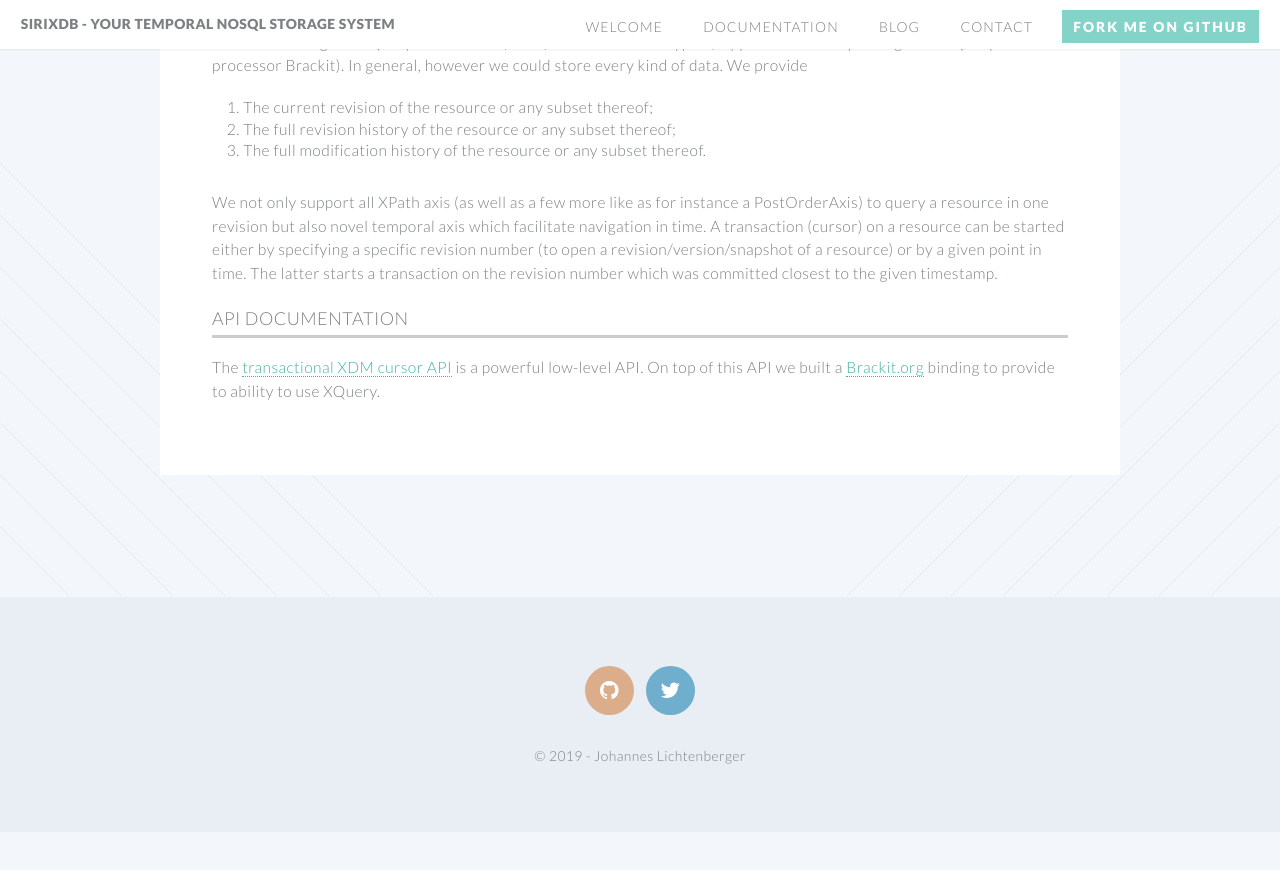
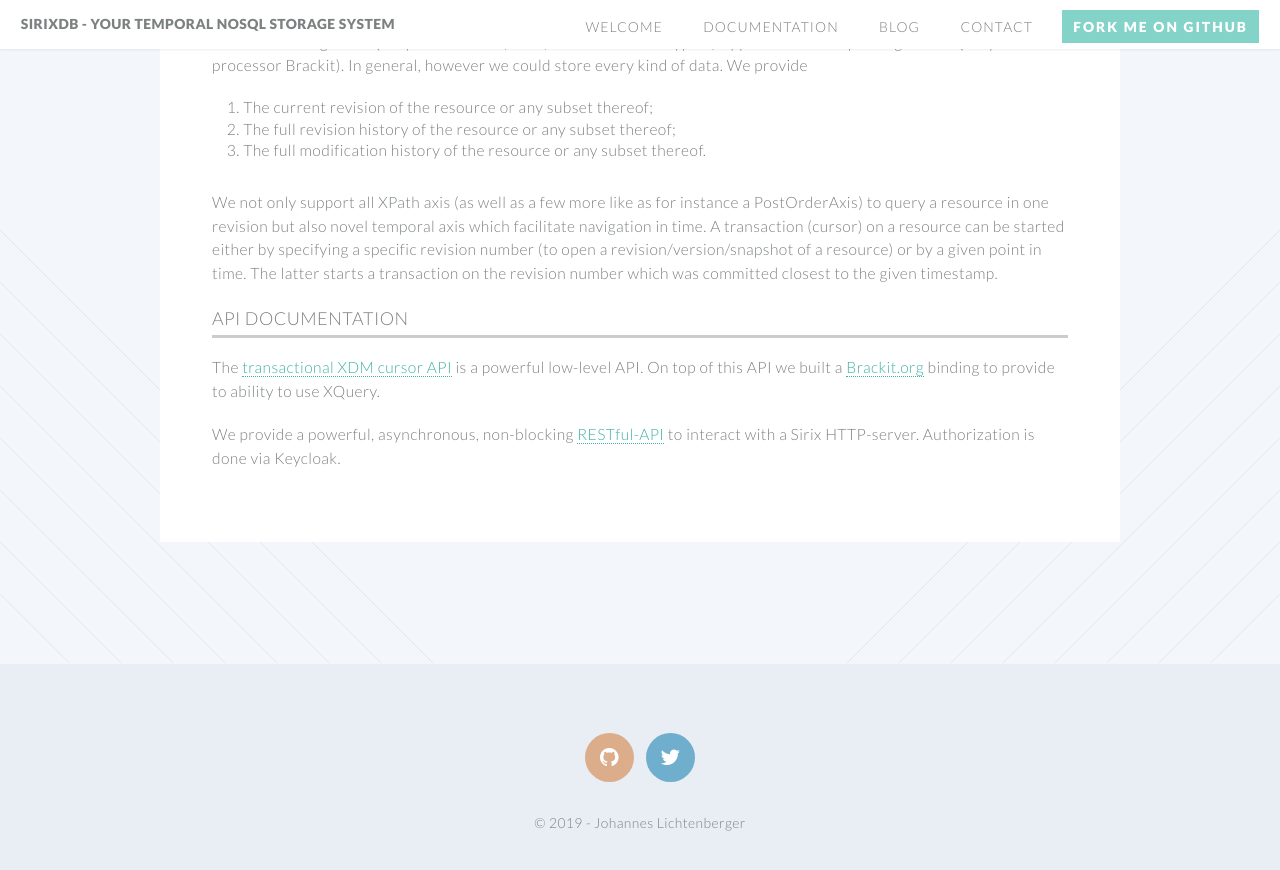
Before and after one commit to sirixdb/sirixdb.github.io, a Jekyll site: the page built from documentation.md, in a window 1280 px wide and 900 px high, scrolled down 628 px. Shown: the top 870 px of the window. Built offline with Jekyll 4.4.1, drawn with Linux system fonts in a browser that asks for light colours; our own code applies the rules of GitHub Pages for plain Markdown files; before the commit the page ends 1460 px from its top, so only the background shows below that.

Commit message:
Update documentation.md

```diff
--- a/documentation.md
+++ b/documentation.md
@@ -15,3 +15,5 @@ We not only support all XPath axis (as well as a few more like as for instance a
 ### API documentation
 
 The [transactional XDM cursor API](/transactional-cursor-api.html) is a powerful low-level API. On top of this API we built a [Brackit.org](http://brackit.org) binding to provide to ability to use XQuery.
+
+We provide a powerful, asynchronous, non-blocking [RESTful-API](/rest-api.html) to interact with a Sirix HTTP-server. Authorization is done via Keycloak.
```
